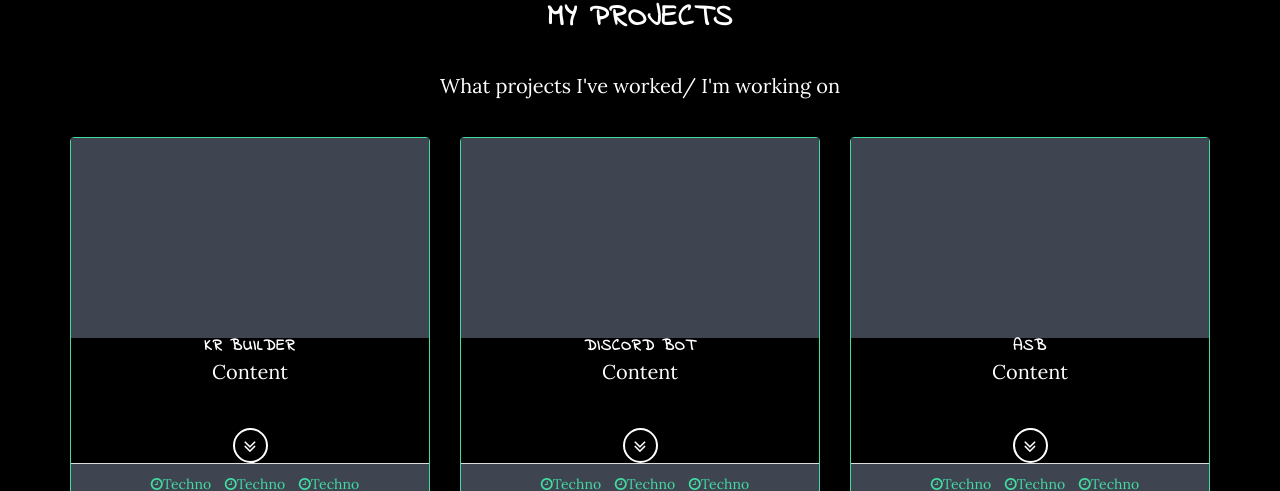
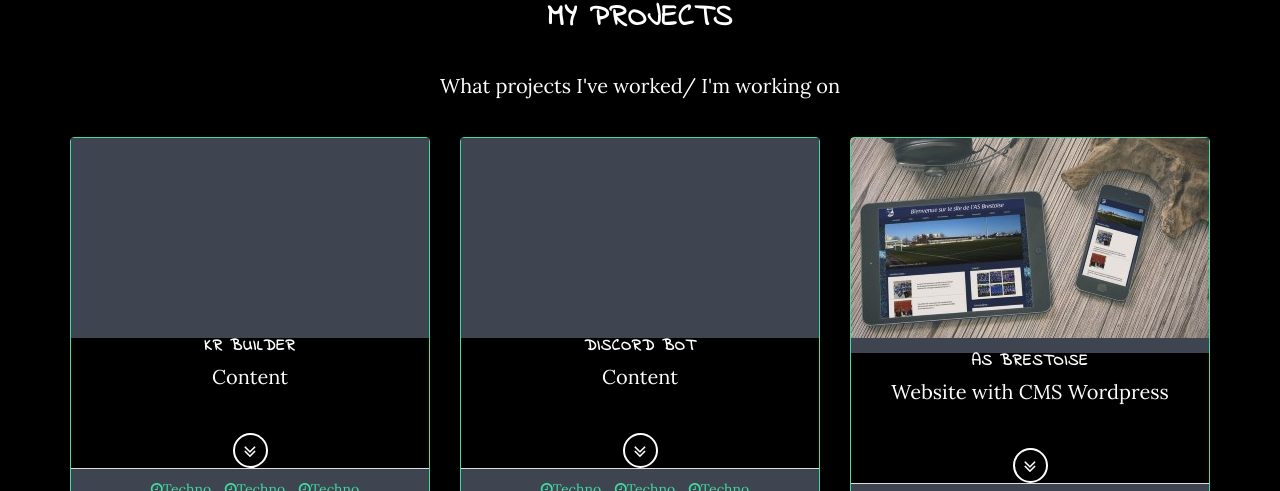
Before and after one commit to Occidi/gwendaljeanson.com, a website: page index.html in a window 1280 px wide. Shown: the part 1995-2486 px from the top of the page. Drawn offline with nearby package versions, Linux system fonts and the light colour scheme.

Commit message:
Ajout de l'image pour l'asb, modif design

```diff
--- a/index.html
+++ b/index.html
@@ -19,6 +19,7 @@
     <link href="https://fonts.googleapis.com/css?family=Lora:400,700,400italic,700italic" rel="stylesheet" type="text/css">
     <link href="https://fonts.googleapis.com/css?family=Montserrat:400,700" rel="stylesheet" type="text/css">
     <link href="https://fonts.googleapis.com/css?family=Indie+Flower" rel="stylesheet" type="text/css">
+    <link href="https://cdn.rawgit.com/konpa/devicon/master/devicon.min.css"  rel="stylesheet" >
 
     <!-- Theme CSS -->
     <link href="css/grayscale.min.css" rel="stylesheet">
@@ -174,19 +175,21 @@
                         <div class="panel">
                             <div class="panel-body">
                                 <div class="panel-image">
+                                    <img src="../img/asb.jpg" alt="asb">
                                 </div>
-                                <h3 class="panel-title">ASB</h3>
-                                <p class="panel-content"> Content </p>
+                                <h3 class="panel-title">AS Brestoise</h3>
+                                <p class="panel-content"> Website with CMS Wordpress </p>
                                 <button class="btn btn-circle">
                                     <i class="fa fa-angle-double-down animated"></i>
                                 </button>
-                                <p class="panel-content-more"> More Content </p>
+                                <p class="panel-content-more">Html/Css template from designer PSD. From scratch theme creation. Performance/Responsive/CodeQuality/SEO/Security/SocialMedia</p>
                             </div>
                             <div class="panel-footer">
                                 <ul>
-                                    <li><i class="fa fa-clock-o"></i>Techno</li>
-                                    <li><i class="fa fa-clock-o"></i>Techno</li>
-                                    <li><i class="fa fa-clock-o"></i>Techno</li>
+                                    <li><i class="devicon-php-plain"></i>PHP5</li>
+                                    <li><i class="devicon-javascript-plain"></i>JS/jQuery</li>
+                                    <li><i class="fa fa-wordpress"></i>Wordpress</li>
+                                    <li><i class="devicon-bootstrap-plain-wordmark"></i>Bootstrap</li>
                                 </ul>
                             </div>
                         </div>
--- a/js_dev/grayscale.js
+++ b/js_dev/grayscale.js
@@ -32,7 +32,7 @@ $('.navbar-collapse ul li a').click(function() {
     $(this).closest('.collapse').collapse('toggle');
 });
 
-
+// Open more content panel
 $(function()
 {
     var mesBoutons = $("#projects button");
```
Also changed, not shown: css/grayscale.min.css, img/asb.jpg (added), img/zz.jpg (deleted).
